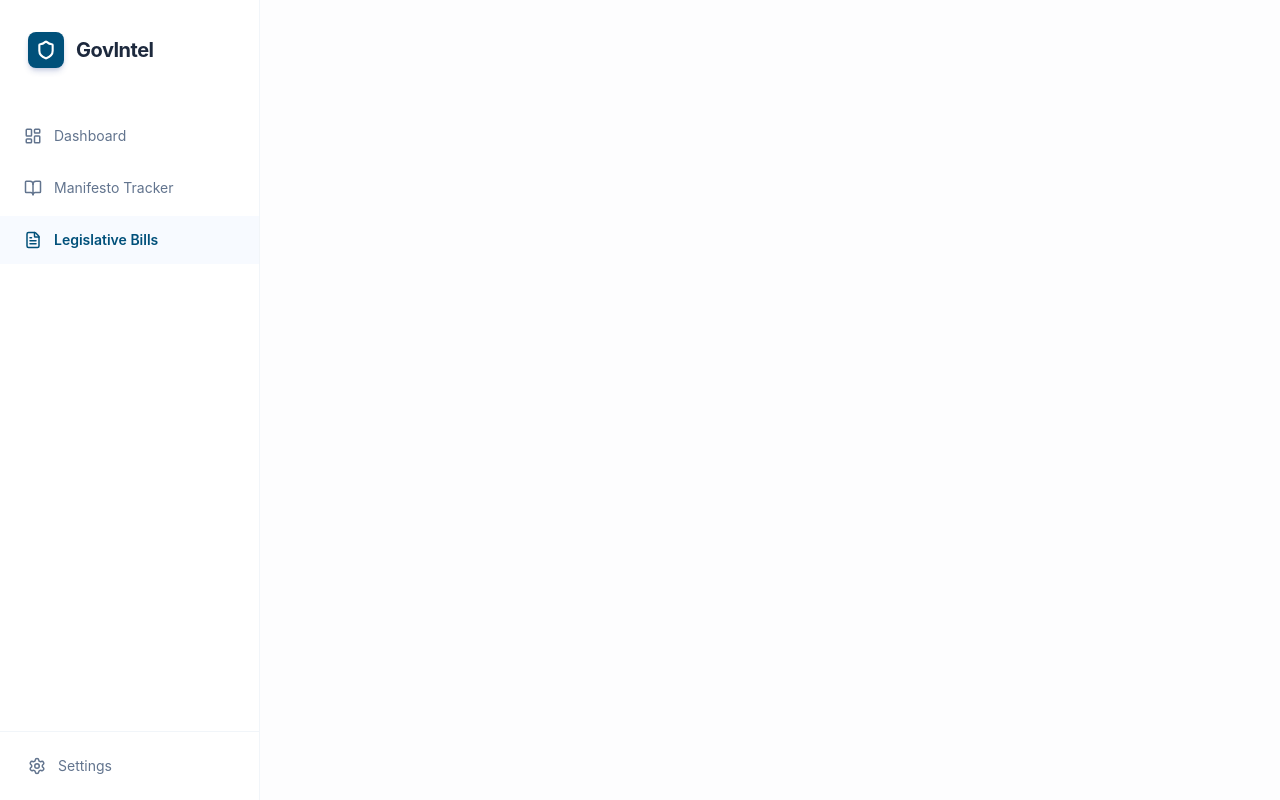
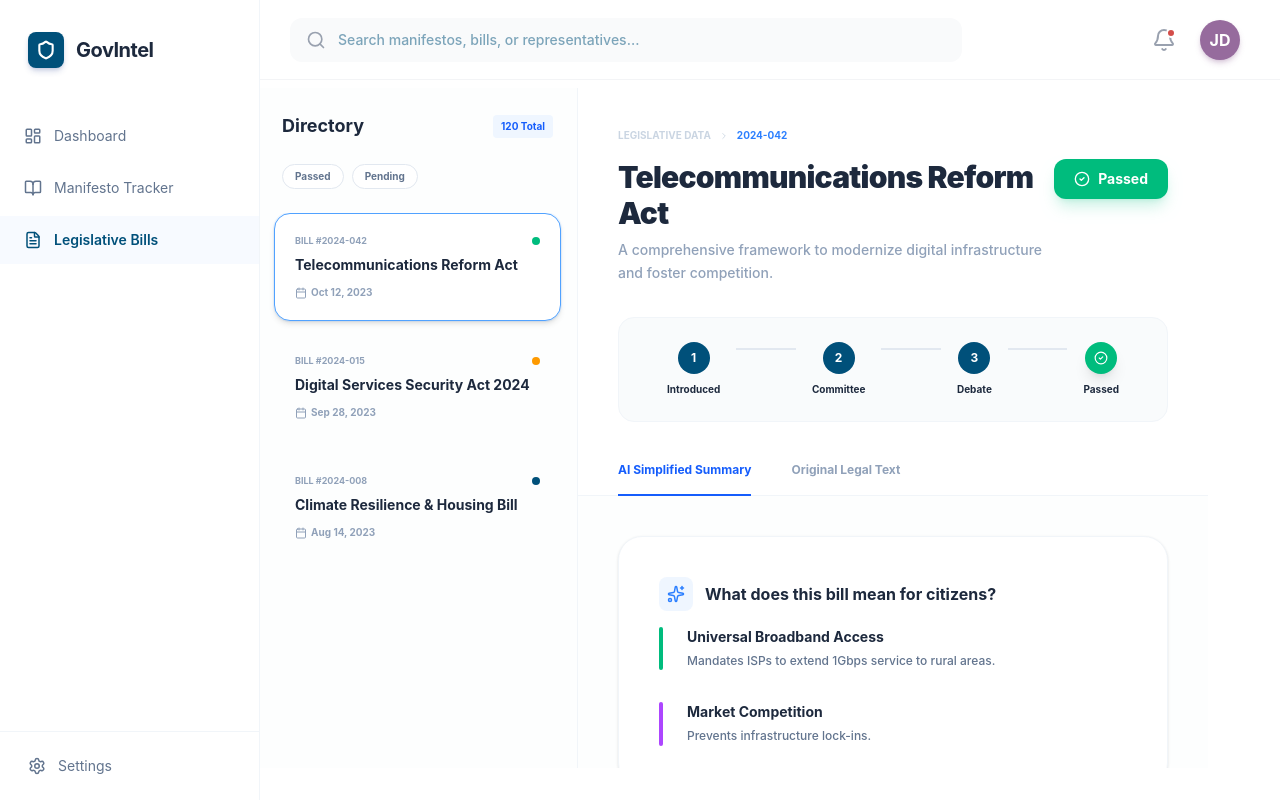
Before and after one commit to garvlalla2207/GovIntel, a React (Vite) app in the folder GovIntel-frontend/: page /bills in a window 1280 px wide. Built offline with nearby package versions, Linux system fonts and the light colour scheme.

Commit message:
Implemented legislative explorer page

```diff
--- a/GovIntel-frontend/src/App.jsx
+++ b/GovIntel-frontend/src/App.jsx
@@ -1,20 +1,25 @@
 import React from 'react';
 import { Routes, Route } from 'react-router-dom';
 import Sidebar from './components/layout/Sidebar';
+import Header from './components/layout/Header';
 import Home from './pages/Home';
 import ManifestoTracker from './pages/ManifestoTracker';
+import LegislativeExplorer from './pages/LegislativeExplorer';
 
 function App() {
   return (
-    <div className="flex min-h-screen bg-slate-50/30">
+    <div className="flex h-screen w-full overflow-hidden bg-slate-50/30">
       <Sidebar />
-      <div className="flex-1">
-        {/* Notice: No <BrowserRouter> here anymore! */}
-        <Routes>
-          <Route path="/" element={<Home />} />
-          <Route path="/manifesto" element={<ManifestoTracker />} />
-        </Routes>
-      </div>
+
+      {/* Main Wrapper: Fixed margin to match Sidebar width */}
+        {/* Main content area fills remaining height and handles overflow */}
+        <main className="flex-1 overflow-hidden relative">
+          <Routes>
+            <Route path="/" element={<Home />} />
+            <Route path="/manifesto" element={<ManifestoTracker />} />
+            <Route path="/bills" element={<LegislativeExplorer />} />
+          </Routes>
+        </main>
     </div>
   );
 }
--- /dev/null
+++ b/GovIntel-frontend/src/pages/LegislativeExplorer.jsx
@@ -0,0 +1,182 @@
+import React, { useState } from 'react';
+import Layout from '../components/layout/Layout';
+import {
+  FileText, Download, Sparkles,
+  ChevronRight, Calendar, Info, Printer,
+  CheckCircle2
+} from 'lucide-react';
+
+const MOCK_BILLS = [
+  {
+    id: '2024-042',
+    title: "Telecommunications Reform Act",
+    date: "Oct 12, 2023",
+    status: "Passed",
+    color: "bg-emerald-500",
+    desc: "A comprehensive framework to modernize digital infrastructure and foster competition."
+  },
+  {
+    id: '2024-015',
+    title: "Digital Services Security Act 2024",
+    date: "Sep 28, 2023",
+    status: "Pending",
+    color: "bg-amber-500",
+    desc: "New protocols for securing cross-border digital transactions and service provider accountability."
+  },
+  {
+    id: '2024-008',
+    title: "Climate Resilience & Housing Bill",
+    date: "Aug 14, 2023",
+    status: "Amended",
+    color: "bg-[#00507A]",
+    desc: "Legislative adjustments to urban planning mandates considering rising sea levels."
+  },
+];
+
+export default function LegislativeExplorer() {
+  const [activeTab, setActiveTab] = useState('summary');
+  const [selectedBill, setSelectedBill] = useState(MOCK_BILLS[0]);
+
+  return (
+    <Layout>
+      {/* This wrapper is the secret sauce:
+        - h-[calc(100vh-140px)]: Subtracts the estimated height of your Header/Padding
+        - -m-8: Negates default Layout padding so the explorer hits the edges perfectly
+      */}
+      <div className="flex h-[calc(100vh-120px)] w-full bg-white overflow-hidden -m-8  border-slate-100">
+
+        {/* 1. DOCUMENT REPOSITORY COLUMN (Left) */}
+        <div className="w-80 flex-shrink-0 border-r border-slate-100 flex flex-col h-full bg-slate-50/30">
+          <div className="p-6 flex-shrink-0">
+            <div className="flex justify-between items-center mb-6">
+              <h2 className="text-lg font-bold text-slate-800">Directory</h2>
+              <span className="text-[10px] font-bold px-2 py-1 bg-blue-50 text-blue-600 rounded">120 Total</span>
+            </div>
+            <div className="flex gap-2">
+              {['Passed', 'Pending'].map(s => (
+                <button key={s} className="px-3 py-1 bg-white border border-slate-200 rounded-full text-[10px] font-bold text-slate-500 hover:bg-slate-50">
+                  {s}
+                </button>
+              ))}
+            </div>
+          </div>
+
+          {/* Scrollable List */}
+          <div className="flex-1 overflow-y-auto px-4 space-y-3 pb-10 custom-scrollbar">
+            {MOCK_BILLS.map((bill) => (
+              <button
+                key={bill.id}
+                onClick={() => setSelectedBill(bill)}
+                className={`w-full text-left p-5 rounded-2xl border transition-all ${
+                  selectedBill.id === bill.id
+                  ? 'border-blue-400 bg-white shadow-md ring-1 ring-blue-400/10'
+                  : 'border-transparent bg-transparent hover:bg-white/50'
+                }`}
+              >
+                <div className="flex justify-between items-center mb-2">
+                  <span className="text-[9px] font-bold text-slate-400 uppercase">Bill #{bill.id}</span>
+                  <div className={`w-2 h-2 rounded-full ${bill.color}`} />
+                </div>
+                <h3 className="font-bold text-sm text-slate-800 leading-tight mb-3">{bill.title}</h3>
+                <div className="flex justify-between items-center text-[10px] text-slate-400 font-bold">
+                  <span className="flex items-center gap-1"><Calendar size={12}/> {bill.date}</span>
+                </div>
+              </button>
+            ))}
+          </div>
+        </div>
+
+        {/* 2. EXPLORER CONTENT COLUMN (Right) */}
+        <div className="flex-1 flex flex-col h-full min-w-0 bg-white overflow-hidden">
+
+          {/* Header Section (Fixed) */}
+          <div className="p-10 pb-6 flex-shrink-0">
+            <div className="flex items-center gap-2 text-[10px] font-bold text-slate-300 uppercase mb-4">
+              <span>Legislative Data</span> <ChevronRight size={10} />
+              <span className="text-blue-500">{selectedBill.id}</span>
+            </div>
+
+            <div className="flex justify-between items-start mb-8">
+              <div className="max-w-2xl">
+                <h1 className="text-3xl font-black text-slate-800 tracking-tight mb-2">{selectedBill.title}</h1>
+                <p className="text-slate-400 text-sm font-medium leading-relaxed">{selectedBill.desc}</p>
+              </div>
+              <div className="flex gap-3">
+                 <button className="flex items-center gap-2 bg-emerald-500 text-white px-5 py-2.5 rounded-xl font-bold text-sm shadow-lg shadow-emerald-500/20">
+                   <CheckCircle2 size={16} /> Passed
+                 </button>
+              </div>
+            </div>
+
+            {/* Timeline Graphic */}
+            <div className="bg-slate-50/80 rounded-2xl p-6 border border-slate-100 flex items-center justify-between px-12">
+                {['Introduced', 'Committee', 'Debate', 'Passed'].map((label, i) => (
+                  <React.Fragment key={label}>
+                    <div className="text-center relative z-10">
+                      <div className={`w-8 h-8 rounded-full flex items-center justify-center font-bold text-xs mx-auto mb-2 ${i < 3 ? 'bg-[#00507A] text-white' : 'bg-emerald-500 text-white shadow-lg'}`}>
+                        {i === 3 ? <CheckCircle2 size={14}/> : i + 1}
+                      </div>
+                      <p className="text-[10px] font-bold text-slate-800">{label}</p>
+                    </div>
+                    {i < 3 && <div className="flex-1 h-[2px] bg-slate-200 mx-4 -mt-10" />}
+                  </React.Fragment>
+                ))}
+            </div>
+          </div>
+
+          {/* Navigation Tabs (Fixed) */}
+          <div className="px-10 flex gap-10 border-b border-slate-100 flex-shrink-0">
+            {[{ id: 'summary', label: 'AI Simplified Summary' }, { id: 'text', label: 'Original Legal Text' }].map(t => (
+              <button
+                key={t.id}
+                onClick={() => setActiveTab(t.id)}
+                className={`py-4 text-xs font-bold border-b-2 transition-all -mb-[1px] ${activeTab === t.id ? 'text-blue-600 border-blue-600' : 'text-slate-400 border-transparent hover:text-slate-600'}`}
+              >
+                {t.label}
+              </button>
+            ))}
+          </div>
+
+          {/* Scrollable Content Area */}
+          <div className="flex-1 overflow-y-auto p-10 bg-slate-50/30">
+            <div className="max-w-4xl mx-auto pb-20">
+              {activeTab === 'summary' ? (
+                <div className="bg-white border border-slate-100 rounded-3xl p-10 shadow-sm space-y-8 animate-in fade-in slide-in-from-bottom-2 duration-500">
+                   <div className="flex items-center gap-3 mb-4">
+                     <div className="p-2 bg-blue-50 text-blue-500 rounded-lg"><Sparkles size={18}/></div>
+                     <h2 className="font-bold text-slate-800">What does this bill mean for citizens?</h2>
+                   </div>
+                   <div className="space-y-8">
+                     {[
+                       { t: "Universal Broadband Access", c: "bg-emerald-500", d: "Mandates ISPs to extend 1Gbps service to rural areas." },
+                       { t: "Market Competition", c: "bg-purple-500", d: "Prevents infrastructure lock-ins." }
+                     ].map((item, i) => (
+                       <div key={i} className="flex gap-6">
+                         <div className={`w-1 flex-shrink-0 rounded-full ${item.c}`} />
+                         <div>
+                           <p className="font-bold text-slate-800 text-sm mb-1">{item.t}</p>
+                           <p className="text-xs text-slate-500 leading-relaxed font-medium">{item.d}</p>
+                         </div>
+                       </div>
+                     ))}
+                   </div>
+                </div>
+              ) : (
+                <div className="bg-white border border-slate-100 rounded-3xl p-12 shadow-sm animate-in fade-in duration-500">
+                  <div className="font-serif text-[16px] text-slate-700 leading-8 space-y-8">
+                    <h2 className="text-2xl font-black text-slate-900 text-center uppercase">{selectedBill.title}</h2>
+                    <p className="text-center text-slate-400 text-xs">Gazette Bill No. {selectedBill.id}</p>
+                    <section className="pt-10">
+                      <h4 className="font-bold text-slate-900 mb-3 text-sm">CHAPTER I: PRELIMINARY</h4>
+                      <p>1. Short title and commencement.—(1) This Act may be called the {selectedBill.title}, 2024.</p>
+                    </section>
+                  </div>
+                </div>
+              )}
+            </div>
+          </div>
+        </div>
+      </div>
+    </Layout>
+  );
+}
--- /dev/null
+++ b/GovIntel-frontend/src/utils/formatters.jsx
@@ -0,0 +1,4 @@
+export const formatDate = (dateString) => {
+  const options = { year: 'numeric', month: 'short', day: 'numeric' };
+  return new Date(dateString).toLocaleDateString(undefined, options);
+};
```
